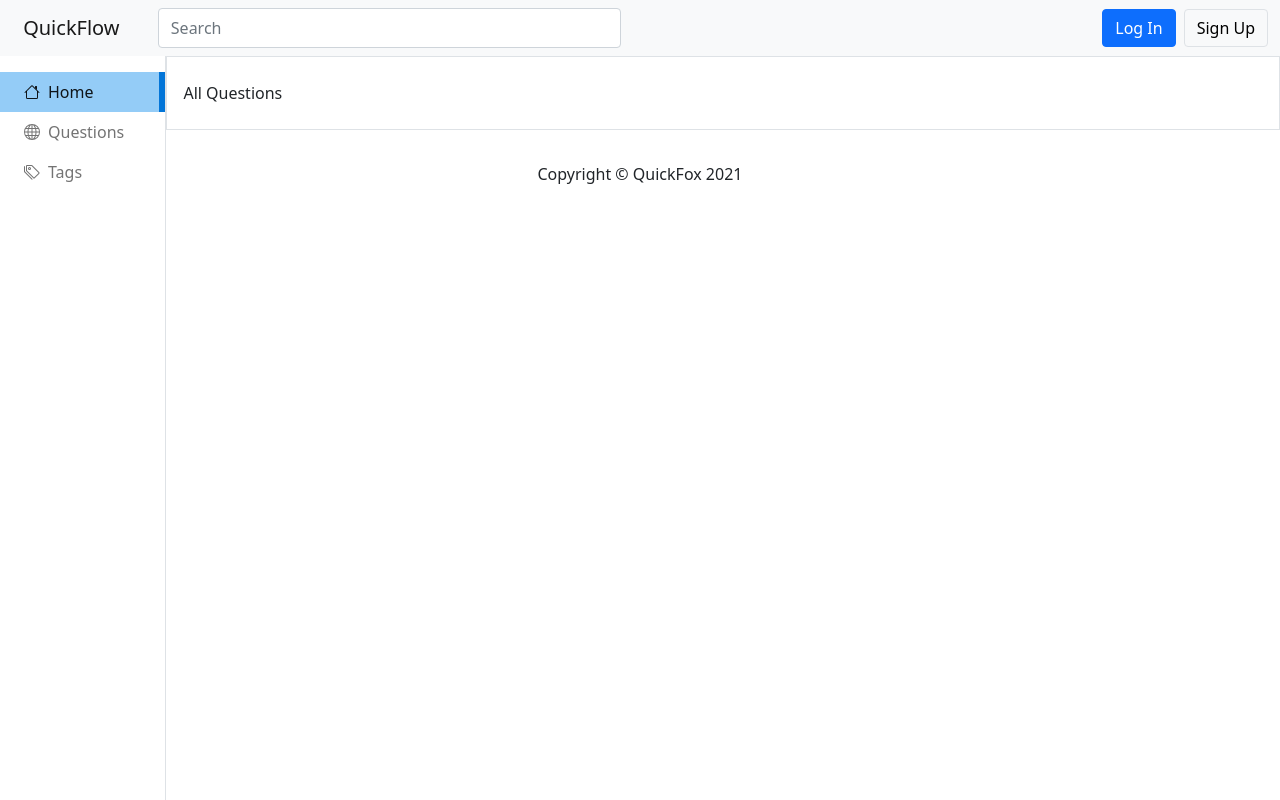
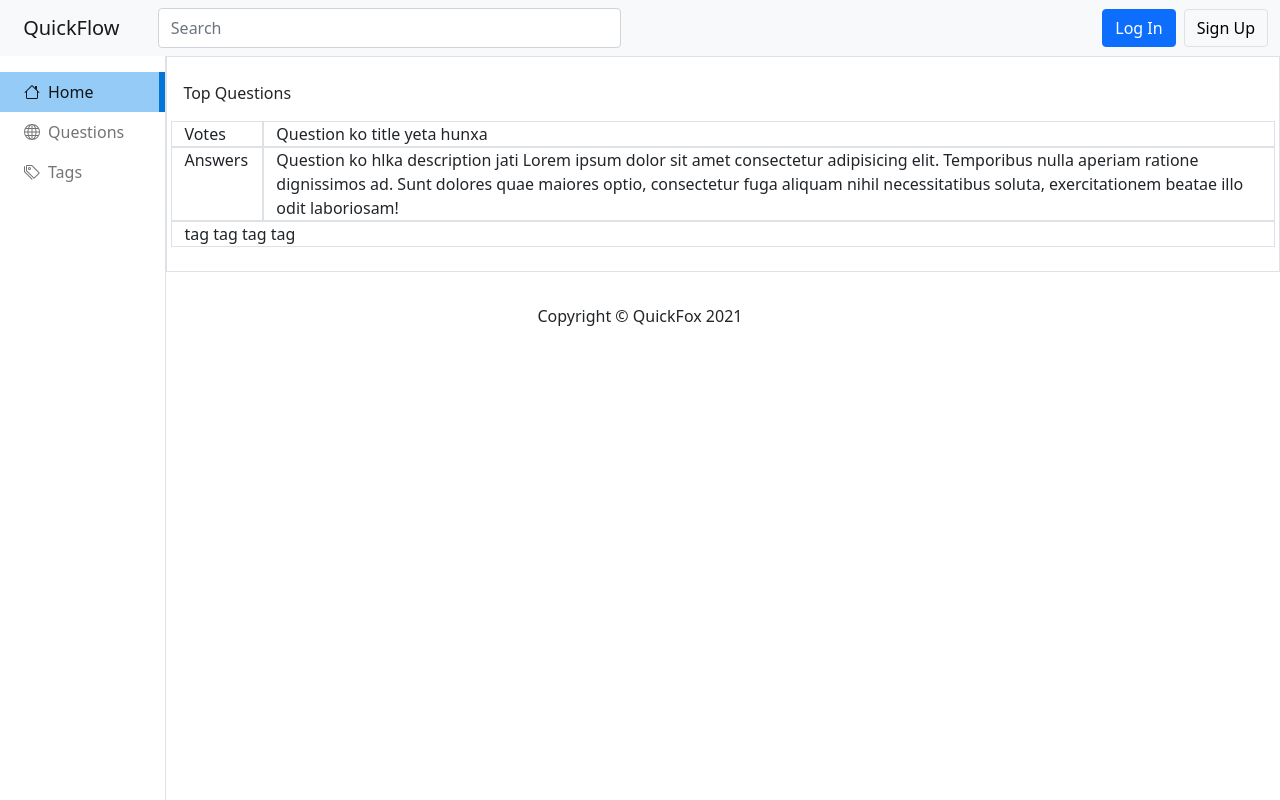
Before and after one commit to hvo7mdq/quick-flow-client, a React (Create React App) app: page / in a window 1280 px wide. Built offline with nearby package versions, Linux system fonts and the light colour scheme.

Commit message:
home page

```diff
--- a/src/pages/Home/Home.js
+++ b/src/pages/Home/Home.js
@@ -6,7 +6,26 @@ export default function Home() {
         <>
             <SecondaryLayout>
             <div className='ms-auto px-3 py-4 content border'>
-                All Questions
+                <div>
+                    Top Questions
+                </div>
+                <div className='row mt-3'>
+                    <div className='col-1 border'>
+                        Votes
+                    </div>
+                    <div className='col-11 border'>
+                        Question ko title yeta hunxa
+                    </div>
+                    <div className='col-1 border'>
+                        Answers
+                    </div>
+                    <div className='col-11 border'>
+                        Question ko hlka description jati Lorem ipsum dolor sit amet consectetur adipisicing elit. Temporibus nulla aperiam ratione dignissimos ad. Sunt dolores quae maiores optio, consectetur fuga aliquam nihil necessitatibus soluta, exercitationem beatae illo odit laboriosam!
+                    </div>
+                    <div className='col-12 border'>
+                        tag tag tag tag
+                    </div>
+                </div>
             </div>
             </SecondaryLayout>
         </>
```
